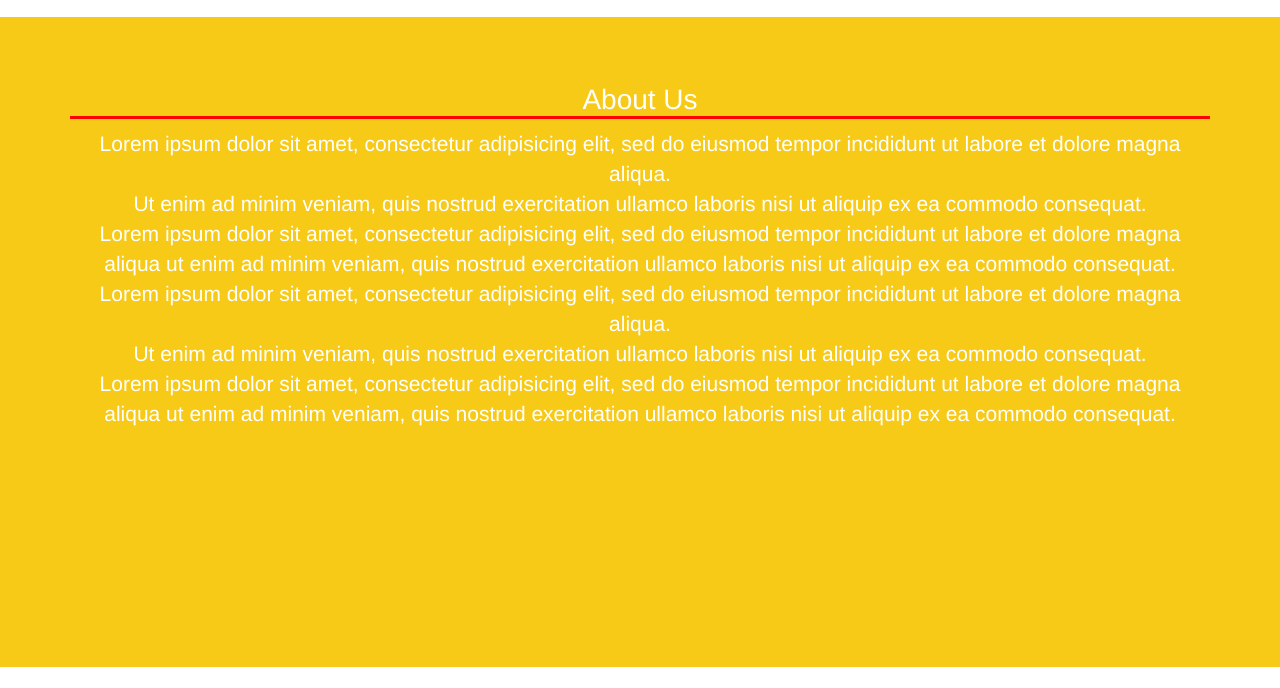
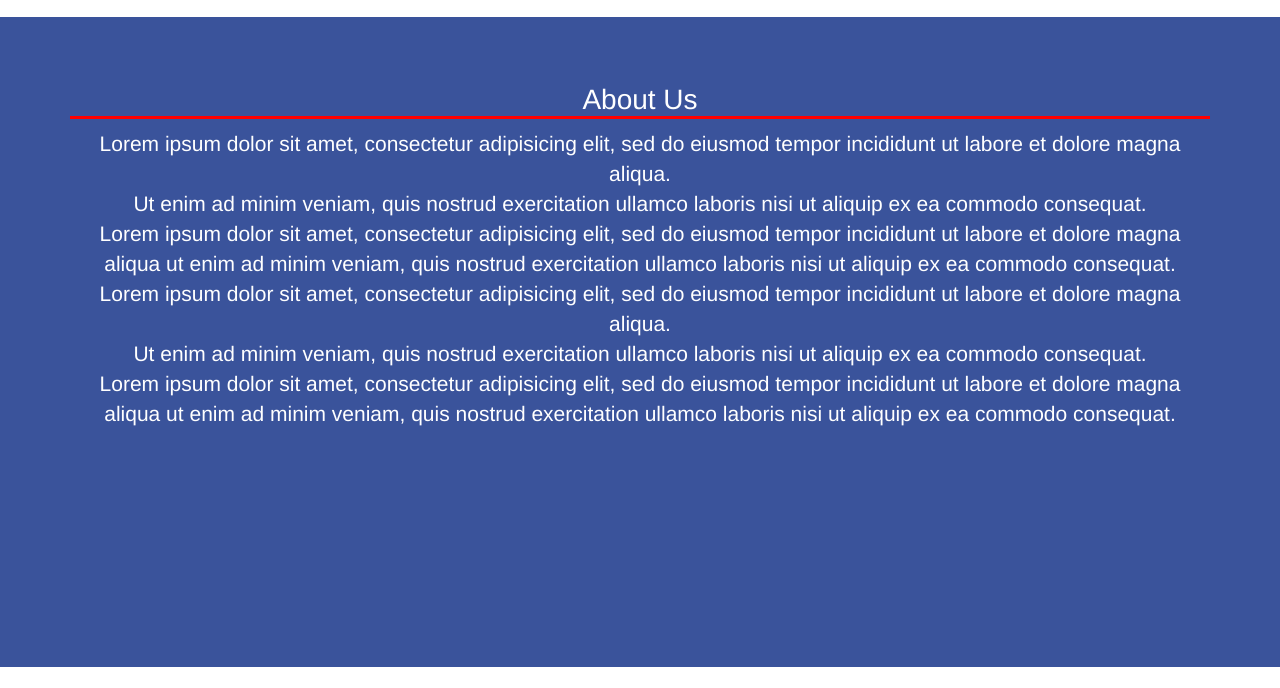
Before and after one commit to MrFarhanAli/MrFarhanAli.github.io, a plain HTML site: page index.html in a window 1280 px wide. Shown: the part 732-1420 px from the top of the page. Drawn offline with nearby package versions, Linux system fonts and the light colour scheme.

Commit message:
Update site.css

```diff
--- a/site.css
+++ b/site.css
@@ -3,7 +3,7 @@ body {
 }
 
 .jumbotron {
-    background-color: #F7CA18;
+    background-color: #3A539B;
 	color:white;
 }
 
```
